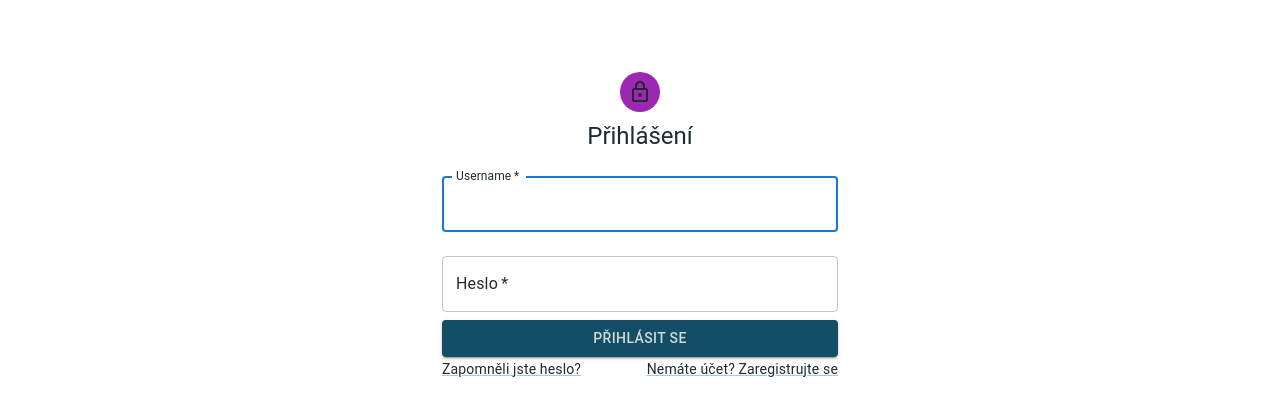
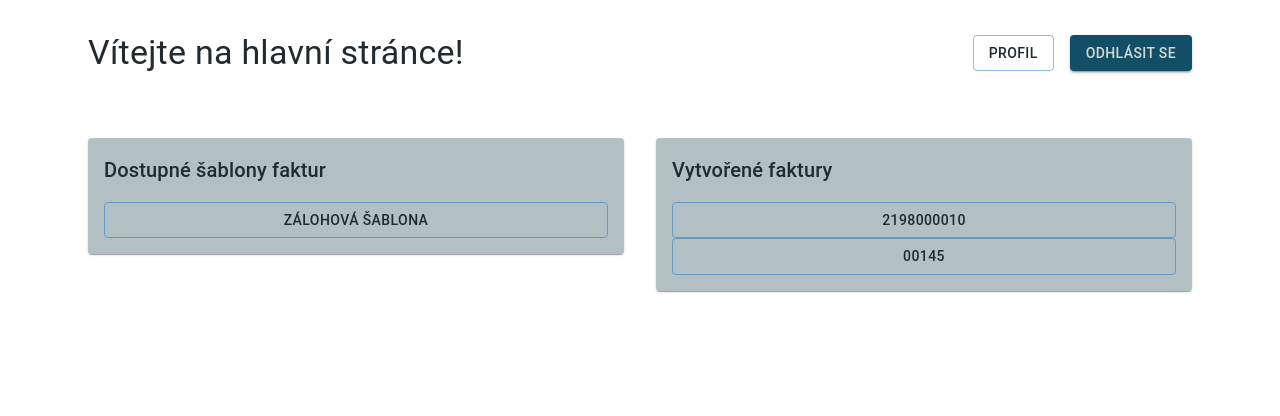
Before and after one commit to aeiouxx/nivlalulu-fe, a React (Create React App) app: page / in a window 1280 px wide. Before the commit this address led to /login. Shown: the top 416 px of the page. Built offline with nearby package versions, Linux system fonts and the light colour scheme; data requests are answered from the project's data file.

Commit message:
feat: edit invoice

```diff
--- a/src/App.js
+++ b/src/App.js
@@ -9,6 +9,7 @@ import InvoiceViewer from './pages/InvoiceViewer';
 import Profil from './pages/Profil';
 import ProtectedRoute from './components/ProtectedRoute';
 import { CssBaseline, Container } from '@mui/material';
+import InvoiceEditor from "./pages/EditInvoice";
 
 function App() {
     return (
@@ -21,12 +22,12 @@ function App() {
                     <Route path="/register" element={<RegisterPage />} />
 
                     {/* Chráněné trasy */}
-                    <Route element={<ProtectedRoute />}>
+                    {/* TODO PŘIDAT  <Route element={<ProtectedRoute />}>*/}
                         <Route path="/" element={<Dashboard />} />
                         <Route path="/profil" element={<Profil />} />
                         <Route path="/template/:id" element={<TemplateEditor />} /> {/* Editor šablon */}
                         <Route path="/invoice/:id" element={<InvoiceViewer />} />
-                    </Route>
+                        <Route path="/invoice/update/:id" element={<InvoiceEditor />} />
 
                     {/* Trvalá trasa pro neplatné cesty */}
                     <Route path="*" element={<Navigate to="/login" />} />
--- a/src/pages/InvoiceViewer.js
+++ b/src/pages/InvoiceViewer.js
@@ -18,7 +18,7 @@ const InvoiceViewer = () => {
         const loadInvoiceData = async () => {
             try {
                 const data = await InvoiceService.getInvoiceById(id);
-                setInvoiceName(data.invoice?.number);
+                setInvoiceName(data?.name);
                 const html_data = await TemplateService.loadHTMLTemplate(data.template_id);
                 setHtmlTemplate(html_data);
                 setJsonData(data);
--- a/src/services/db.json
+++ b/src/services/db.json
@@ -63,6 +63,52 @@
         "total_due": "42187,38"
       },
       "issuer": "Jana Novákováková"
+    },
+    {
+      "id": "35ba",
+      "supplier": {
+        "name": "Test",
+        "address": "jhbwed",
+        "country": "eve",
+        "ico": "erb",
+        "dic": "erv",
+        "phone": "erv",
+        "email": "erv"
+      },
+      "customer": {
+        "name": "erv",
+        "contact_person": "erv",
+        "address": "evropské",
+        "country": "erb",
+        "ico": "erv",
+        "dic": "erv"
+      },
+      "invoice": {
+        "number": "00145",
+        "issue_date": "erv",
+        "due_date": "erv",
+        "payment_method": "erv",
+        "variable_symbol": "erv"
+      },
+      "items": [
+        {
+          "description": "erv",
+          "quantity": "evropské",
+          "unit_price": "erb",
+          "price": "evropské",
+          "tax_rate": "erb",
+          "tax": "erv",
+          "total": "erv"
+        }
+      ],
+      "totals": {
+        "item_total": "rev",
+        "tax_total": "erv",
+        "total_due": "erv"
+      },
+      "issuer": "",
+      "template_id": "1",
+      "name": "00145"
     }
   ],
   "templates": [
```
